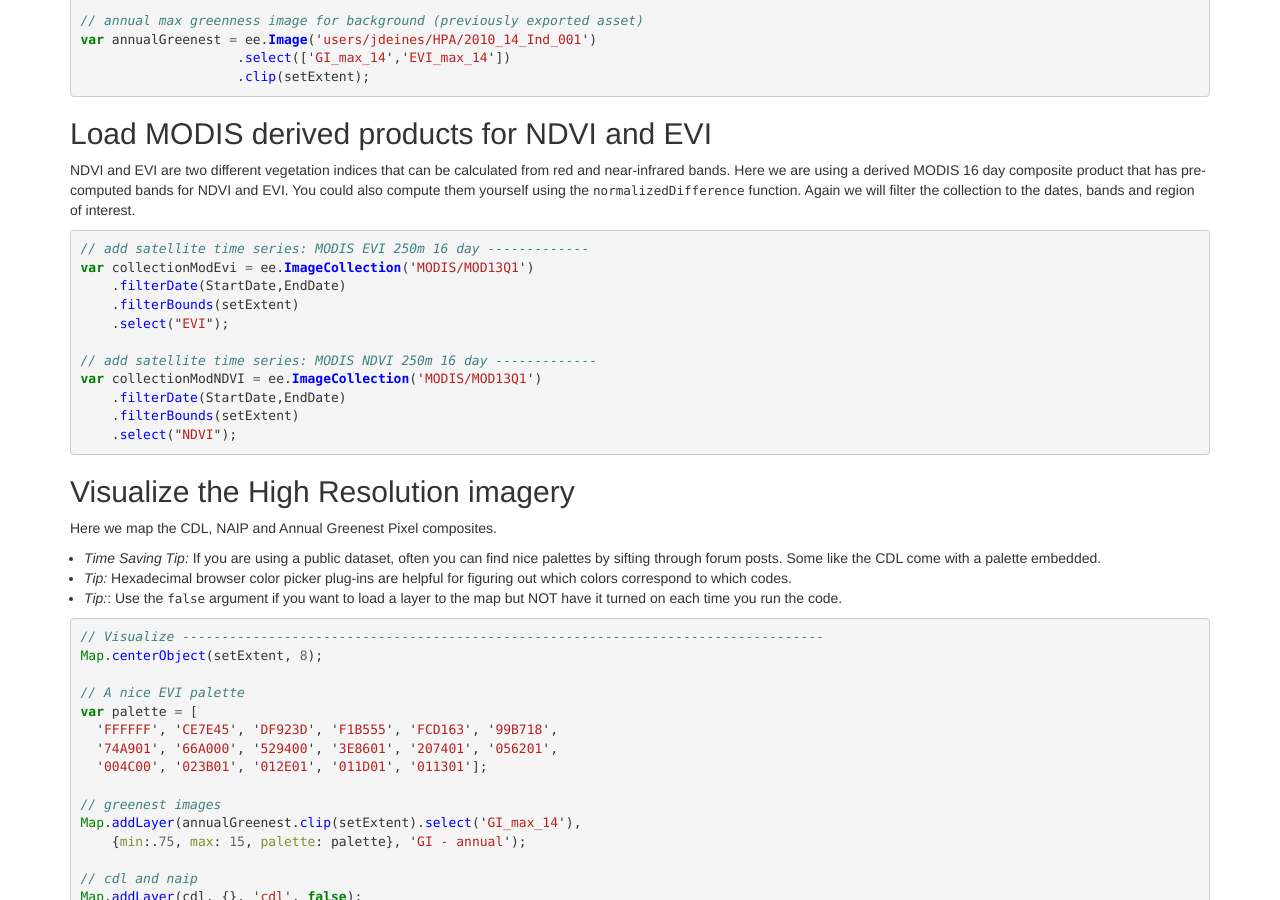
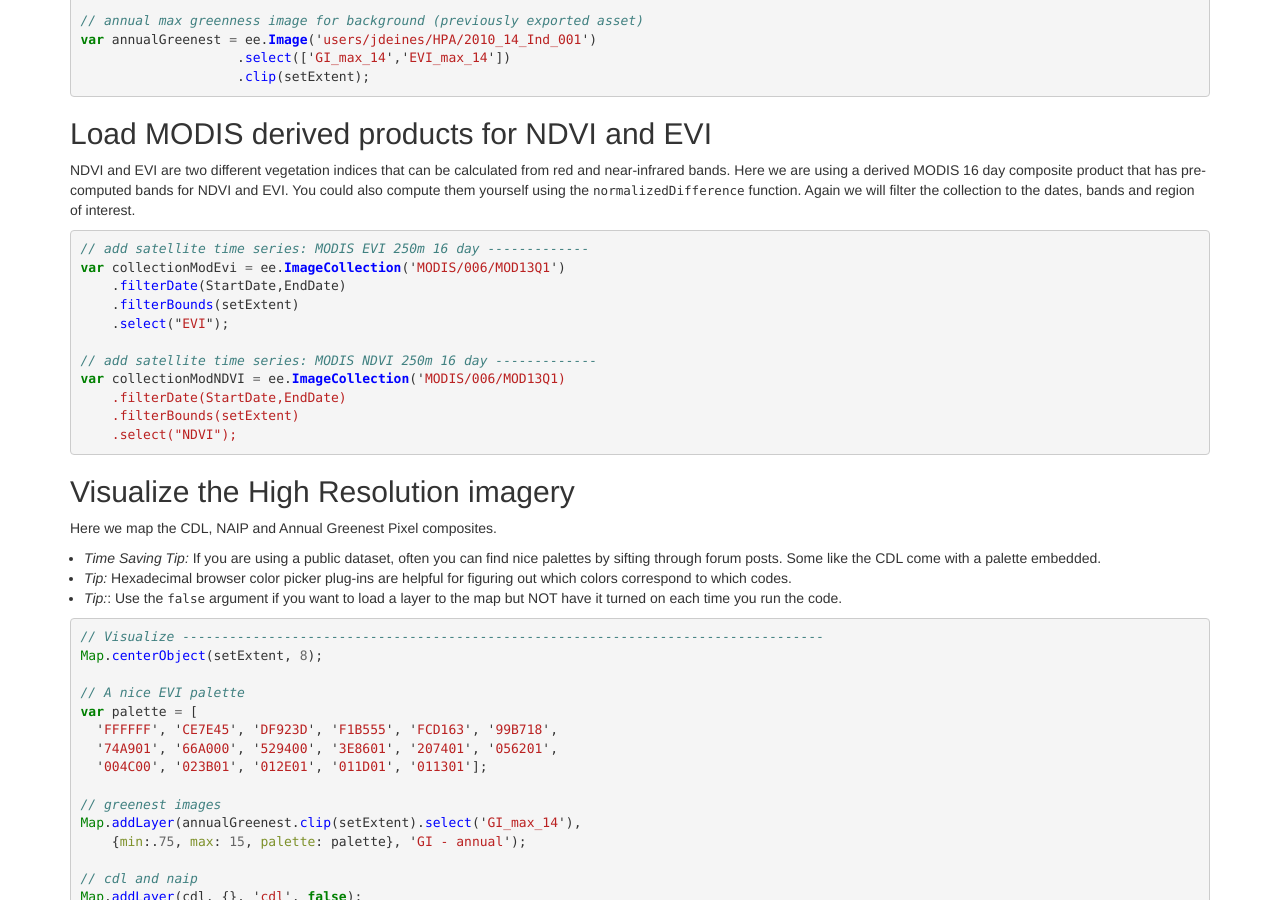
Before and after one commit to geohackweek/GoogleEarthEngine, a Jekyll site: the page built from _episodes/06-time-series.md, in a window 1280 px wide and 900 px high, scrolled down 1261 px. Built offline with Jekyll 4.4.1, drawn with Linux system fonts in a browser that asks for light colours; some of the changed text lies outside the part shown.

Commit message:
updated ep 06 links

```diff
--- a/_episodes/06-time-series.md
+++ b/_episodes/06-time-series.md
@@ -72,13 +72,13 @@ NDVI and EVI are two different vegetation indices that can be calculated from re
 {% highlight javascript %}
 
 // add satellite time series: MODIS EVI 250m 16 day -------------
-var collectionModEvi = ee.ImageCollection('MODIS/MOD13Q1')
+var collectionModEvi = ee.ImageCollection('MODIS/006/MOD13Q1')
     .filterDate(StartDate,EndDate)
     .filterBounds(setExtent)
     .select("EVI");
 
 // add satellite time series: MODIS NDVI 250m 16 day -------------
-var collectionModNDVI = ee.ImageCollection('MODIS/MOD13Q1')
+var collectionModNDVI = ee.ImageCollection('MODIS/006/MOD13Q1)
     .filterDate(StartDate,EndDate)
     .filterBounds(setExtent)
     .select("NDVI");
@@ -202,4 +202,4 @@ If you are computing the indices on the fly, or you have many points or areas of
 
 
 Link to a static version of the full script used in this module:
-[https://code.earthengine.google.com/9454f7e376ea86fac80ba893fb0d622f](https://code.earthengine.google.com/9454f7e376ea86fac80ba893fb0d622f)
+[https://code.earthengine.google.com/38eb7a083e4e9a664c63e4f67c2a4101](https://code.earthengine.google.com/38eb7a083e4e9a664c63e4f67c2a4101)
```
